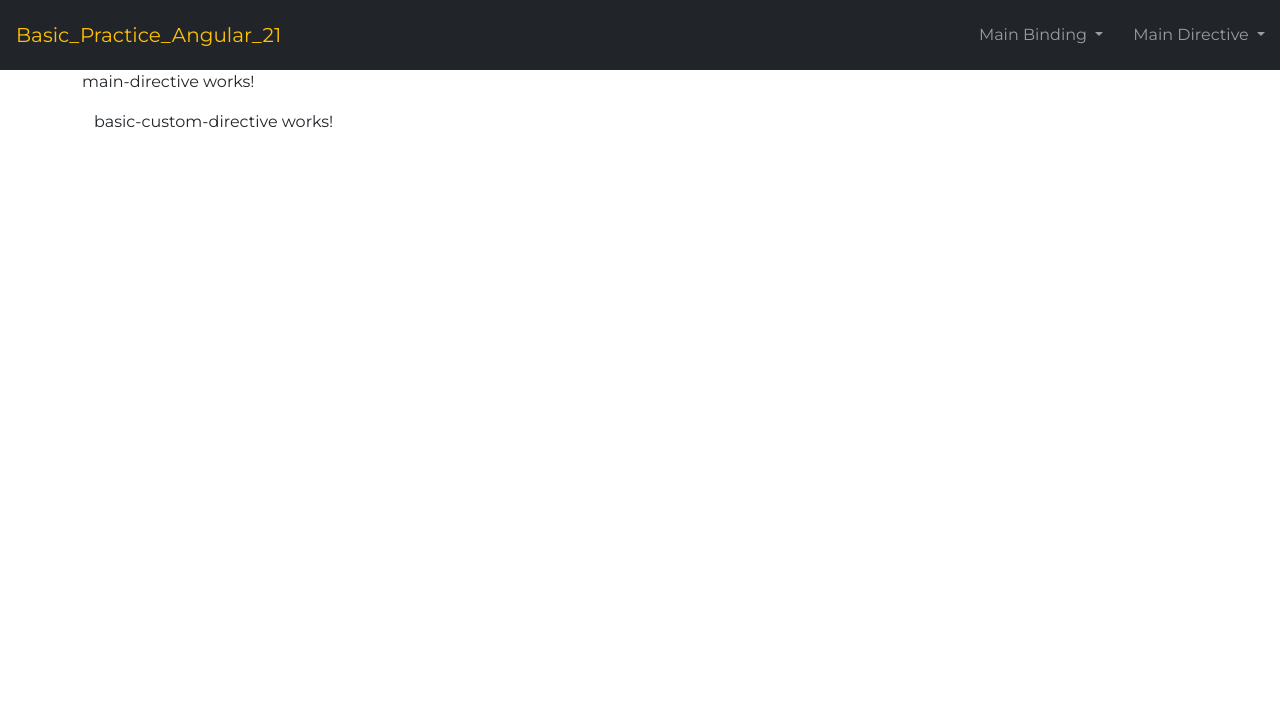
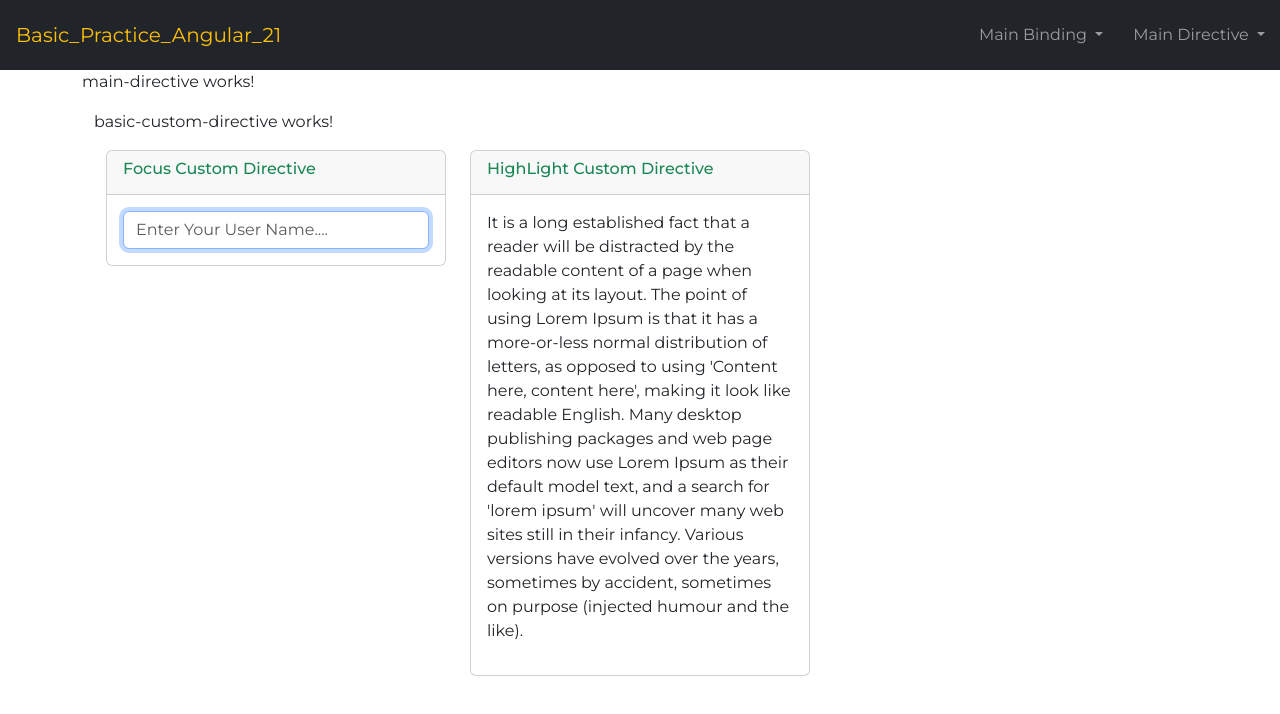
Before and after one commit to abhikaleangulardev-gif/basic_Practice_Angular_Topic, an Angular app: page /main-directive/cutom-directives in a window 1280 px wide. Shown: the top 714 px of the page. Built offline with nearby package versions, Linux system fonts and the light colour scheme.

Commit message:
completed-custom-directive

```diff
--- a/src/app/components/main-directive/basic-custom-directive/basic-custom-directive.html
+++ b/src/app/components/main-directive/basic-custom-directive/basic-custom-directive.html
@@ -1 +1,26 @@
 <p>basic-custom-directive works!</p>
+<div class="container">
+    <div class="row">
+        <div class="col-sm-4">
+            <div class="card">
+                <div class="card-header">
+                    <h6 class="text-success">Focus Custom Directive</h6>
+                </div>
+                <div class="card-body">
+                    <input type="text" name="" id="" class="form-control" aria-label="input"
+                        placeholder="Enter Your User Name...." appFocus>
+                </div>
+            </div>
+        </div>
+         <div class="col-sm-4">
+            <div class="card">
+                <div class="card-header">
+                    <h6 class="text-success">HighLight Custom Directive</h6>
+                </div>
+                <div class="card-body">
+                    <p appHighligh>{{myParagraph()}}</p>
+                </div>
+            </div>
+        </div>
+    </div>
+</div>
--- a/src/app/components/main-directive/basic-custom-directive/basic-custom-directive.ts
+++ b/src/app/components/main-directive/basic-custom-directive/basic-custom-directive.ts
@@ -1,11 +1,14 @@
-import { Component } from '@angular/core';
+import { CommonModule } from '@angular/common';
+import { Component, signal, WritableSignal } from '@angular/core';
+import { Focus } from '../../../custom/focus';
+import { Highligh } from '../../../custom/highligh';
 
 @Component({
   selector: 'app-basic-custom-directive',
-  imports: [],
+  imports: [CommonModule, Focus, Highligh],
   templateUrl: './basic-custom-directive.html',
   styleUrl: './basic-custom-directive.css',
 })
 export class BasicCustomDirective {
-
+  myParagraph: WritableSignal<string> = signal("It is a long established fact that a reader will be distracted by the readable content of a page when looking at its layout. The point of using Lorem Ipsum is that it has a more-or-less normal distribution of letters, as opposed to using 'Content here, content here', making it look like readable English. Many desktop publishing packages and web page editors now use Lorem Ipsum as their default model text, and a search for 'lorem ipsum' will uncover many web sites still in their infancy. Various versions have evolved over the years, sometimes by accident, sometimes on purpose (injected humour and the like).");
 }
--- /dev/null
+++ b/src/app/custom/focus.ts
@@ -0,0 +1,14 @@
+import { AfterViewInit, Directive, ElementRef } from '@angular/core';
+
+@Directive({
+  selector: '[appFocus]',
+})
+export class Focus implements AfterViewInit{
+
+  constructor(private el:ElementRef) { }
+
+  ngAfterViewInit(): void {
+    this.el.nativeElement.focus();
+  }
+
+}
--- /dev/null
+++ b/src/app/custom/highligh.ts
@@ -0,0 +1,25 @@
+import { AfterViewInit, Directive, ElementRef, HostListener, Renderer2 } from '@angular/core';
+
+@Directive({
+  selector: '[appHighligh]',
+})
+export class Highligh {
+
+  constructor(private el:ElementRef,private renderer:Renderer2) { }
+
+  @HostListener('mouseenter') onMouseEnter(){
+      this.renderer.setStyle(this.el.nativeElement,'backgroundColor','green');
+      this.renderer.setStyle(this.el.nativeElement,'color','black');
+      this.renderer.setStyle(this.el.nativeElement,'padding','10px');
+      this.renderer.setStyle(this.el.nativeElement,'border','2px solid red');
+      this.renderer.setStyle(this.el.nativeElement,'border-radius','15px');
+  }
+
+    @HostListener('mouseleave') onMouseLeave(){
+      this.renderer.setStyle(this.el.nativeElement,'backgroundColor','pink');
+      this.renderer.setStyle(this.el.nativeElement,'padding','15px');
+      this.renderer.setStyle(this.el.nativeElement,'border','2px solid yellow');
+      this.renderer.setStyle(this.el.nativeElement,'border-radius','29px');
+  }
+
+}
```
